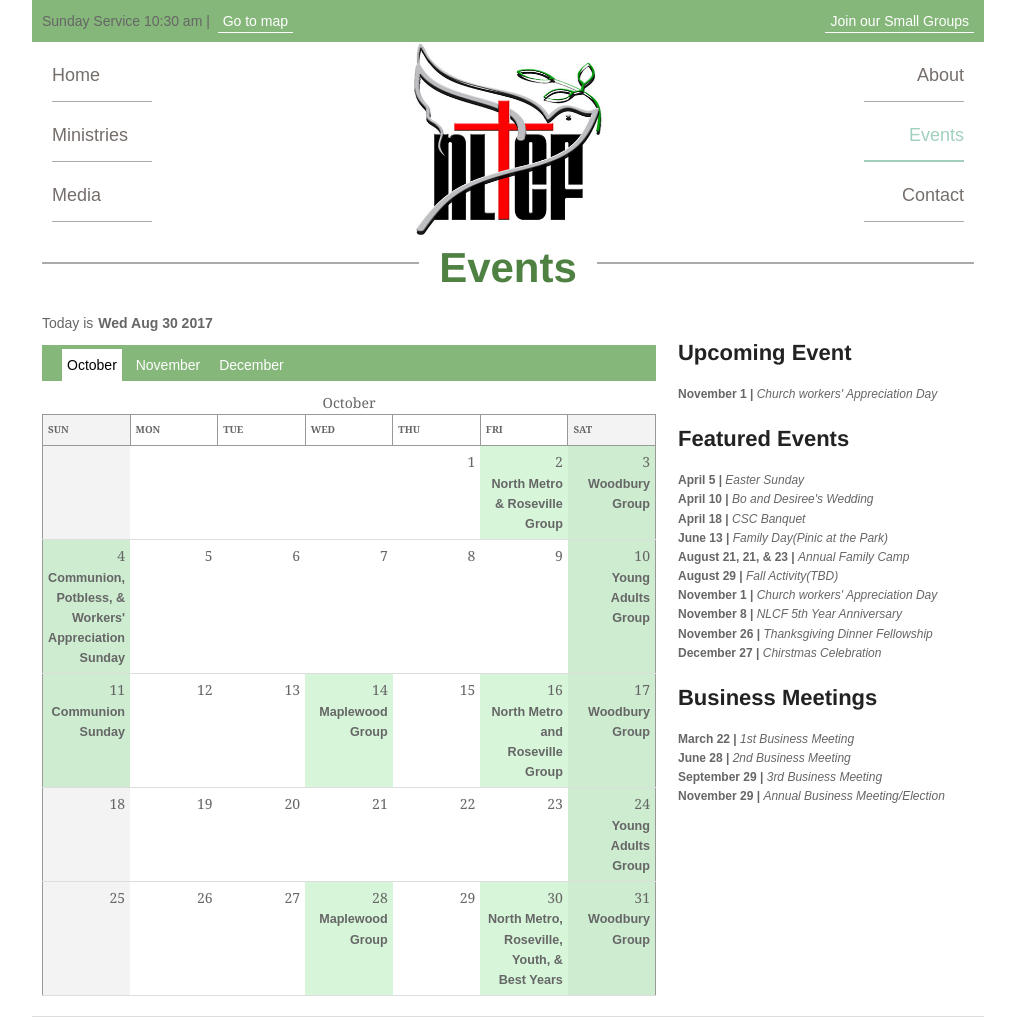
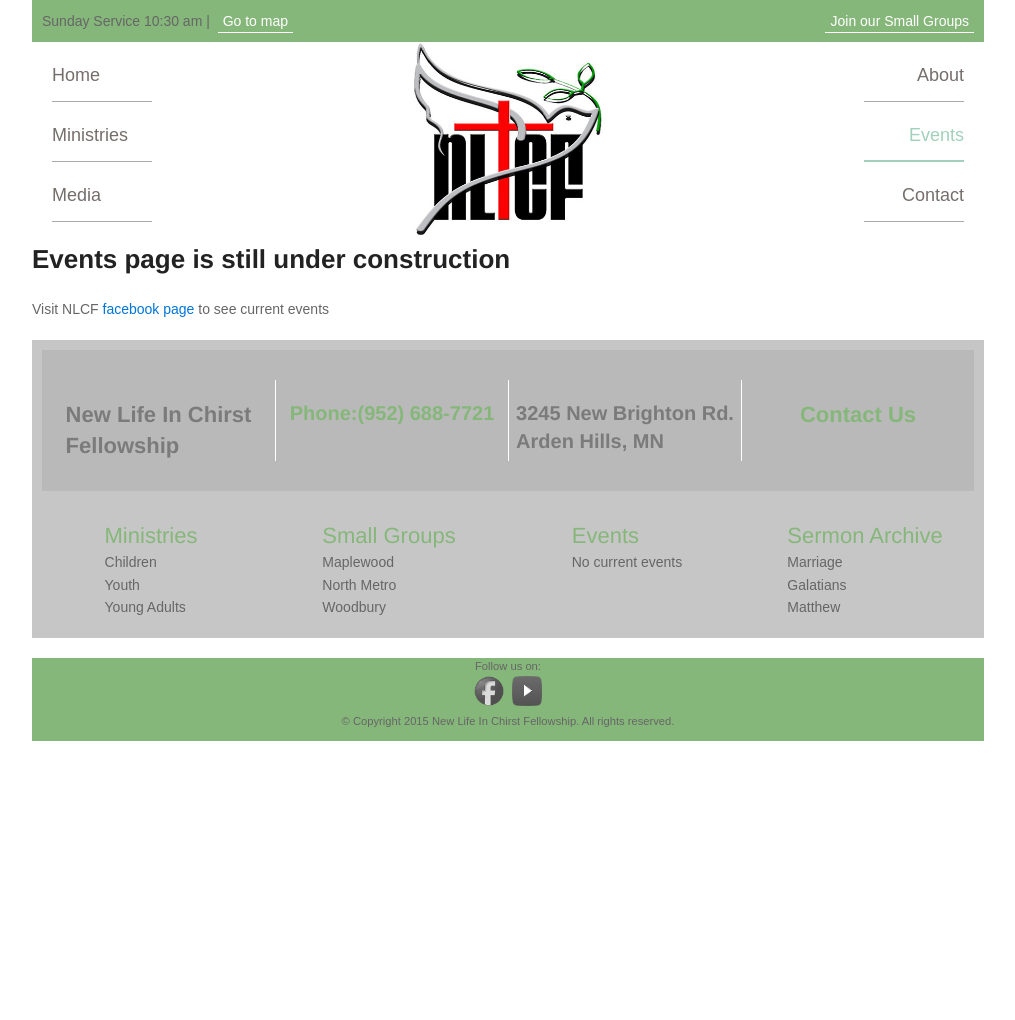
Before and after one commit to jerickBilalat/nlcf-website-v1, a website: page pages/events.html in a window 1280 px wide. Shown: the top 1020 px of the page, without its empty margins (132-1147 px from the left). After the commit the page ends 800 px from the top, so only its background shows below. Drawn offline with Linux system fonts and the light colour scheme; some packages are replaced by stand-ins of ours.

Commit message:
updated main pages

```diff
--- a/pages/events.html
+++ b/pages/events.html
@@ -120,215 +120,225 @@
       </header>
 <!-- End main-header -->
 
-    <div class="ft">
-      <div class="full-title"><h2>Events</h2></div>
-  		<div class="ft-col ft-col-1">
-        <div><span>Today is</span><p id="todayDate"></p></div>
-        <div id="month-selector">
-          <a class="month-name selected-month" data-folder="October">October</a>
-          <a class="month-name" data-folder="November">November</a>
-          <a class="month-name" data-folder="December">December</a>
-        </div>
-        <div class="month-events-load">
-          <div>
-  <h4>Small Groups</h4>
-  <p>Oct. 2, 16, and 30 | North Metro and Roseville Groups</p>
-  <p>Oct. 14 and 28 | Maplwood Group</p>
-  <p>Oct. 3, 17, and 31 | Woodbury Group</p>
-  <p>Oct. 10, and 24 | Young Adults Group</p>
-  <p>Oct. 30 | Youth Night and Best Year's Fellowship</p>
-  <h4>Communion Sundays</h4>
-  <p>Oct. 4 and 11</p>
-  <h4>Others</h4>
-  <p>Oct. 4 | Pot Bless Sunday and <b>Chruch workers' Appreciation Day</b></p>
-  <p>Oct. 18 | <b>NLCF 5th Year Anniversary</b></p>
-</div>
-        </div>
-        <div id="calendar">
-            <div class="current-month">
-              <table class="table">
-  <caption>October</caption>
-  <col class="weekend">
-  <col class="weekday" span="5">
-  <col class="weekend">
-  <thead>
-    <tr>
-      <th>Sun</th>
-      <th>Mon</th>
-      <th>Tue</th>
-      <th>Wed</th>
-      <th>Thu</th>
-      <th>Fri</th>
-      <th>Sat</th>
-    </tr>
-  </thead>
-  <tbody>
-    <tr>
-      <td><div class="day"></div></td>
-      <td><div class="day"></div></td>
-      <td><div class="day"></div></td>
-      <td><div class="day"></div></td>
-      <td><div class="day">1</div></td>
-      <td class="event"><div class="day">2</div>
-        <div class="notes">North Metro &amp; Roseville Group
-        </div>
-      </td>
-      <td class="event"><div class="day">3</div>
-        <div class="notes">Woodbury Group
-        </div>
-      </td>
-    </tr>
-    <tr>
-      <td class="event"><div class="day">4</div>
-        <div class="notes">Communion, Potbless, &amp; Workers' Appreciation Sunday
-        </div>
-      </td>
-      <td><div class="day">5</div></td>
-      <td><div class="day">6</div></td>
-      <td><div class="day">7</div></td>
-      <td><div class="day">8</div></td>
-      <td><div class="day">9</div></td>
-      <td class="event"><div class="day">10</div>
-        <div class="notes">Young Adults Group
-        </div>
-      </td>
-    </tr>
-    <tr>
-      <td class="event"><div class="day">11</div>
-        <div class="notes">Communion Sunday</div>
-      </td>
-      <td><div class="day">12</div></td>
-      <td><div class="day">13</div></td>
-      <td class="event"><div class="day">14</div>
-        <div class="notes">Maplewood Group</div>
-      </td>
-      <td><div class="day">15</div></td>
-      <td class="event"><div class="day">16</div>
-        <div class="notes">North Metro and Roseville Group
-        </div>
-      </td>
-      <td class="event"><div class="day">17</div>
-        <div class="notes">Woodbury Group
-        </div>
-      </td>
-    </tr>
-    <tr>
-      <td><div class="day">18</div></td>
-      <td><div class="day">19</div></td>
-      <td><div class="day">20</div></td>
-      <td><div class="day">21</div></td>
-      <td><div class="day">22</div></td>
-      <td><div class="day">23</div></td>
-      <td class="event"><div class="day">24</div>
-        <div class="notes">Young Adults Group
-        </div>
-      </td>
-    </tr>
-    <tr>
-      <td><div class="day">25</div></td>
-      <td><div class="day">26</div></td>
-      <td><div class="day">27</div></td>
-       <td class="event"><div class="day">28</div>
-        <div class="notes">Maplewood Group
-        </div>
-      </td>
-      <td><div class="day">29</div></td>
-      <td class="event"><div class="day">30</div>
-        <div class="notes">North Metro, Roseville, Youth, &amp; Best Years
-        </div>
-      </td>
-      <td class="event"><div class="day">31</div>
-        <div class="notes">Woodbury Group
-        </div>
-      </td>
-    </tr>
-  </tbody>
-</table>
-            </div>
-            <div class="calendar-load">
-            </div>
-        </div>
-      </div>
+<h3>Events page is still under construction</h3>
+<p>Visit NLCF <a href="https://www.facebook.com/New-Life-In-Christ-Fellowship-Twin-City-MN-163651137101710/">facebook page</a> to see current events</p>
 
-      <section class="ft-col ft-col-2 events-side-info">
-        <h4>Upcoming Event</h4>
-        <p>
-        <strong>November 1 | </strong><em>Church workers' Appreciation Day</em><br>
-        </p>
-        <h4>Featured Events</h4>
-        <p>
-          <strong>April 5 |</strong><em> Easter Sunday</em><br>
-          <strong>April 10 |</strong><em> Bo and Desiree's Wedding</em><br>
-          <strong>April 18 | </strong><em>CSC Banquet</em><br>
-          <strong>June 13 | </strong><em>Family Day(Pinic at the Park)</em><br>
-          <strong>August 21, 21, &amp; 23 | </strong><em>Annual Family Camp</em><br>
-          <strong>August 29 | </strong><em>Fall Activity(TBD)</em><br>
-          <strong>November 1  | </strong><em>Church workers' Appreciation Day</em><br>
-          <strong>November 8 | </strong><em>NLCF 5th Year Anniversary</em><br>
-          <strong>November 26 | </strong><em>Thanksgiving Dinner Fellowship</em><br>
-          <strong>December 27 | </strong><em>Chirstmas Celebration</em><br>
-        </p>
-        <h4 class="big">Business Meetings</h4>
-        <p>
-          <strong>March 22 | </strong><em>1st Business Meeting</em><br>
-          <strong>June 28 | </strong><em>2nd Business Meeting</em><br>
-          <strong>September 29 | </strong><em>3rd Business Meeting</em><br>
-          <strong>November 29 | </strong><em>Annual Business Meeting/Election</em><br>
-        </p>
-      </section>
-    </div>
+
+<!--Start Calendar module-->
+    <!--<div class="ft">-->
+    <!--  <div class="full-title"><h2>Events</h2></div>-->
+  		<!--<div class="ft-col ft-col-1">-->
+    <!--  <div><span>Today is</span><p id="todayDate"></p></div>-->
+
+    <!--  <div id="month-selector">-->
+    <!--    <a class="month-name selected-month" data-folder="October">October</a>-->
+    <!--    <a class="month-name" data-folder="November">November</a>-->
+    <!--    <a class="month-name" data-folder="December">December</a>-->
+    <!--  </div>-->
+
+    <!--  <div class="month-events-load">-->
+    <!--    <div>-->
+    <!--      <h4>Small Groups</h4>-->
+    <!--      <p>Oct. 2, 16, and 30 | North Metro and Roseville Groups</p>-->
+    <!--      <p>Oct. 14 and 28 | Maplwood Group</p>-->
+    <!--      <p>Oct. 3, 17, and 31 | Woodbury Group</p>-->
+    <!--      <p>Oct. 10, and 24 | Young Adults Group</p>-->
+    <!--      <p>Oct. 30 | Youth Night and Best Year's Fellowship</p>-->
+    <!--      <h4>Communion Sundays</h4>-->
+    <!--      <p>Oct. 4 and 11</p>-->
+    <!--      <h4>Others</h4>-->
+    <!--      <p>Oct. 4 | Pot Bless Sunday and <b>Chruch workers' Appreciation Day</b></p>-->
+    <!--      <p>Oct. 18 | <b>NLCF 5th Year Anniversary</b></p>-->
+    <!--    </div>-->
+    <!--  </div>-->
+<!--start calenadr-->
+      <!--<div id="calendar">-->
+      <!--  <div class="current-month">-->
+      <!--    <table class="table">-->
+      <!--      <caption>October</caption>-->
+      <!--      <col class="weekend">-->
+      <!--      <col class="weekday" span="5">-->
+      <!--      <col class="weekend">-->
+      <!--      <thead>-->
+      <!--        <tr>-->
+      <!--          <th>Sun</th>-->
+      <!--          <th>Mon</th>-->
+      <!--          <th>Tue</th>-->
+      <!--          <th>Wed</th>-->
+      <!--          <th>Thu</th>-->
+      <!--          <th>Fri</th>-->
+      <!--          <th>Sat</th>-->
+      <!--        </tr>-->
+      <!--      </thead>-->
+      <!--      <tbody>-->
+      <!--        <tr>-->
+      <!--          <td><div class="day"></div></td>-->
+      <!--          <td><div class="day"></div></td>-->
+      <!--          <td><div class="day"></div></td>-->
+      <!--          <td><div class="day"></div></td>-->
+      <!--          <td><div class="day">1</div></td>-->
+      <!--          <td class="event"><div class="day">2</div>-->
+      <!--            <div class="notes">North Metro &amp; Roseville Group-->
+      <!--            </div>-->
+      <!--          </td>-->
+      <!--          <td class="event"><div class="day">3</div>-->
+      <!--            <div class="notes">Woodbury Group-->
+      <!--            </div>-->
+      <!--          </td>-->
+      <!--        </tr>-->
+      <!--        <tr>-->
+      <!--          <td class="event"><div class="day">4</div>-->
+      <!--            <div class="notes">Communion, Potbless, &amp; Workers' Appreciation Sunday-->
+      <!--            </div>-->
+      <!--          </td>-->
+      <!--          <td><div class="day">5</div></td>-->
+      <!--          <td><div class="day">6</div></td>-->
+      <!--          <td><div class="day">7</div></td>-->
+      <!--          <td><div class="day">8</div></td>-->
+      <!--          <td><div class="day">9</div></td>-->
+      <!--          <td class="event"><div class="day">10</div>-->
+      <!--            <div class="notes">Young Adults Group-->
+      <!--            </div>-->
+      <!--          </td>-->
+      <!--        </tr>-->
+      <!--        <tr>-->
+      <!--          <td class="event"><div class="day">11</div>-->
+      <!--            <div class="notes">Communion Sunday</div>-->
+      <!--          </td>-->
+      <!--          <td><div class="day">12</div></td>-->
+      <!--          <td><div class="day">13</div></td>-->
+      <!--          <td class="event"><div class="day">14</div>-->
+      <!--            <div class="notes">Maplewood Group</div>-->
+      <!--          </td>-->
+      <!--          <td><div class="day">15</div></td>-->
+      <!--          <td class="event"><div class="day">16</div>-->
+      <!--            <div class="notes">North Metro and Roseville Group-->
+      <!--            </div>-->
+      <!--          </td>-->
+      <!--          <td class="event"><div class="day">17</div>-->
+      <!--            <div class="notes">Woodbury Group-->
+      <!--            </div>-->
+      <!--          </td>-->
+      <!--        </tr>-->
+      <!--        <tr>-->
+      <!--          <td><div class="day">18</div></td>-->
+      <!--          <td><div class="day">19</div></td>-->
+      <!--          <td><div class="day">20</div></td>-->
+      <!--          <td><div class="day">21</div></td>-->
+      <!--          <td><div class="day">22</div></td>-->
+      <!--          <td><div class="day">23</div></td>-->
+      <!--          <td class="event"><div class="day">24</div>-->
+      <!--            <div class="notes">Young Adults Group-->
+      <!--            </div>-->
+      <!--          </td>-->
+      <!--        </tr>-->
+      <!--        <tr>-->
+      <!--          <td><div class="day">25</div></td>-->
+      <!--          <td><div class="day">26</div></td>-->
+      <!--          <td><div class="day">27</div></td>-->
+      <!--           <td class="event"><div class="day">28</div>-->
+      <!--            <div class="notes">Maplewood Group-->
+      <!--            </div>-->
+      <!--          </td>-->
+      <!--          <td><div class="day">29</div></td>-->
+      <!--          <td class="event"><div class="day">30</div>-->
+      <!--            <div class="notes">North Metro, Roseville, Youth, &amp; Best Years-->
+      <!--            </div>-->
+      <!--          </td>-->
+      <!--          <td class="event"><div class="day">31</div>-->
+      <!--            <div class="notes">Woodbury Group-->
+      <!--            </div>-->
+      <!--          </td>-->
+      <!--        </tr>-->
+      <!--      </tbody>-->
+      <!--    </table>-->
+      <!--  </div>-->
+
+      <!--  <div class="calendar-load"></div>-->
+
+      <!--</div>-->
+<!--end calendar-->
+
+    <!--  </div>-->
+
+    <!--  <section class="ft-col ft-col-2 events-side-info">-->
+    <!--    <h4>Upcoming Event</h4>-->
+    <!--    <p>-->
+    <!--    <strong>November 1 | </strong><em>Church workers' Appreciation Day</em><br>-->
+    <!--    </p>-->
+    <!--    <h4>Featured Events</h4>-->
+    <!--    <p>-->
+    <!--      <strong>April 5 |</strong><em> Easter Sunday</em><br>-->
+    <!--      <strong>April 10 |</strong><em> Bo and Desiree's Wedding</em><br>-->
+    <!--      <strong>April 18 | </strong><em>CSC Banquet</em><br>-->
+    <!--      <strong>June 13 | </strong><em>Family Day(Pinic at the Park)</em><br>-->
+    <!--      <strong>August 21, 21, &amp; 23 | </strong><em>Annual Family Camp</em><br>-->
+    <!--      <strong>August 29 | </strong><em>Fall Activity(TBD)</em><br>-->
+    <!--      <strong>November 1  | </strong><em>Church workers' Appreciation Day</em><br>-->
+    <!--      <strong>November 8 | </strong><em>NLCF 5th Year Anniversary</em><br>-->
+    <!--      <strong>November 26 | </strong><em>Thanksgiving Dinner Fellowship</em><br>-->
+    <!--      <strong>December 27 | </strong><em>Chirstmas Celebration</em><br>-->
+    <!--    </p>-->
+    <!--    <h4 class="big">Business Meetings</h4>-->
+    <!--    <p>-->
+    <!--      <strong>March 22 | </strong><em>1st Business Meeting</em><br>-->
+    <!--      <strong>June 28 | </strong><em>2nd Business Meeting</em><br>-->
+    <!--      <strong>September 29 | </strong><em>3rd Business Meeting</em><br>-->
+    <!--      <strong>November 29 | </strong><em>Annual Business Meeting/Election</em><br>-->
+    <!--    </p>-->
+    <!--  </section>-->
+    <!--</div>-->
 
 <!-- start event section -->
-<hr>
-    <section class="ft-event">
+<!--<hr>-->
+<!--    <section class="ft-event">-->
 
-    <section>
-      <header class="ft-event-header">
-        <img src="../assets/img/featured-event.jpg">
-      </header>
-      <img src="../assets/img/pages/page-index/nlcfkids.png" alt="A heart to change the world musical">
-      <hr>
-      <p><span>Join Us</span> as we celebrate NLCF's 5th year anniversary through our children's musical <strong>"A Heart to change the World"</strong>, November 8, 2015. Please <em>RSVP</em> now.</p>
-    </section>
-    <aside>
-      <h2>RSVP</h2>
-      <form action="http://formspree.io/jrk.email@yahoo.com" method="Post">
-            <label for="name">Name/s or Family name</label>
-            <input type="text" id="name" name="name">
-            <label for="peopleAttending">Number of people attending</label>
-            <textarea id="peopleAttending" name="peopleAttending" maxlength="2"></textarea>
-            <label for="email">Email(optional)</label>
-            <input type="email" name="_replyto" id="email">
-            <label for="message">Questions(optional)</label>
-            <textarea id="message" name="questions"></textarea>
+<!--    <section>-->
+<!--      <header class="ft-event-header">-->
+<!--        <img src="../assets/img/featured-event.jpg">-->
+<!--      </header>-->
+<!--      <img src="../assets/img/pages/page-index/nlcfkids.png" alt="A heart to change the world musical">-->
+<!--      <hr>-->
+<!--      <p><span>Join Us</span> as we celebrate NLCF's 5th year anniversary through our children's musical <strong>"A Heart to change the World"</strong>, November 8, 2015. Please <em>RSVP</em> now.</p>-->
+<!--    </section>-->
+<!--    <aside>-->
+<!--      <h2>RSVP</h2>-->
+<!--      <form action="http://formspree.io/jrk.email@yahoo.com" method="Post">-->
+<!--            <label for="name">Name/s or Family name</label>-->
+<!--            <input type="text" id="name" name="name">-->
+<!--            <label for="peopleAttending">Number of people attending</label>-->
+<!--            <textarea id="peopleAttending" name="peopleAttending" maxlength="2"></textarea>-->
+<!--            <label for="email">Email(optional)</label>-->
+<!--            <input type="email" name="_replyto" id="email">-->
+<!--            <label for="message">Questions(optional)</label>-->
+<!--            <textarea id="message" name="questions"></textarea>-->
             <!-- under construction -->
             <!-- <input type="hidden" name="_next" value="//site.io/thanks.html" /> -->
-            <input type="hidden" name="_subject" value="New submission!" />
-            <input type="text" name="_gotcha" style="display:none" />
-            <input type="submit" value="Send">
-          </form>
-      <h3>Contact Info</h3>
-      <div>
-        <div id="contactMap"></div>
-      </div>
-      <div class="contact-info">
-        <a href="" class="address">3245 New Brighton Rd.<br>Arden Hills MN 5512</a>
-        <div class="info-buttons">
-          <a href="tel:763-515-3294">Phone:(763)515-3294</a>
-        </div>
-        <div class="info-buttons">
-          <a href="https://www.facebook.com/pages/New-Life-In-Christ-Fellowship-Twin-City-MN/163651137101710" target="_blank"  title="New life in Christ Fellowship Facebook Page">Facebook</a>
-        </div>
-        <div class="info-buttons">
-          <a href="mailto:nlcf.mediagroup@gmail.com">nlcf.mediagroup@gmail.com</a>
-        </div>
-      </div>
-    </aside>
-  </section>
+<!--            <input type="hidden" name="_subject" value="New submission!" />-->
+<!--            <input type="text" name="_gotcha" style="display:none" />-->
+<!--            <input type="submit" value="Send">-->
+<!--          </form>-->
+<!--      <h3>Contact Info</h3>-->
+<!--      <div>-->
+<!--        <div id="contactMap"></div>-->
+<!--      </div>-->
+<!--      <div class="contact-info">-->
+<!--        <a href="" class="address">3245 New Brighton Rd.<br>Arden Hills MN 5512</a>-->
+<!--        <div class="info-buttons">-->
+<!--          <a href="tel:763-515-3294">Phone:(763)515-3294</a>-->
+<!--        </div>-->
+<!--        <div class="info-buttons">-->
+<!--          <a href="https://www.facebook.com/pages/New-Life-In-Christ-Fellowship-Twin-City-MN/163651137101710" target="_blank"  title="New life in Christ Fellowship Facebook Page">Facebook</a>-->
+<!--        </div>-->
+<!--        <div class="info-buttons">-->
+<!--          <a href="mailto:nlcf.mediagroup@gmail.com">nlcf.mediagroup@gmail.com</a>-->
+<!--        </div>-->
+<!--      </div>-->
+<!--    </aside>-->
+<!--  </section>-->
 <!-- end featured event section -->
 
 <!-- start info-bar -->
-      <hr>
       <section class="info-bar row">
         <div class="info-bar-row row1 flex-cont">
           <div class="flex-cont-justify-center"><h4>New Life In Chirst<br>Fellowship</h4></div>
@@ -349,29 +359,27 @@
             <ol>
               <li><a href="../pages/smallgroups.html"><h4>Small Groups</h4></a></li>
               <li>Maplewood</li>
-              <li>Nort Metro</li>
+              <li>North Metro</li>
               <li>Woodbury</li>
           </ol>
           </div>
           <div class="flex-cont-justify-center">
             <ol>
               <li><a href="../pages/events.html"><h4>Events</h4></a></li>
-              <li>NLCF 5th Year Anniversary</li>
-              <li>Thanksging Dinner</li>
-              <li>Christmas Celebration</li>
+              <li>No current events</li>
           </ol>
           </div>
           <div class="flex-cont-justify-center">
             <ol>
               <li><a href="../pages/media.html"><h4>Sermon Archive</h4></a></li>
-              <li>Marraige</li>
+              <li>Marriage</li>
               <li>Galatians</li>
               <li>Matthew</li>
           </ol>
           </div>
         </div>
       </section>
-      <!-- end info-bar -->
+<!-- end info-bar -->
 
 
 <!-- Start footer -->
```
Also changed, not shown: pages/about.html (+4 -6 lines), pages/contact.html (+6 -8 lines), pages/media-pages/galatians1.html (renamed from pages/media-pages/galatians.html, +1 -1 lines), pages/media-pages/matthew.html (renamed from pages/media-pages/upcoming.html, +2 -2 lines), pages/media.html (+36 -35 lines), pages/ministries.html (+9 -11 lines), pages/pastor-message.html (+4 -6 lines), pages/smallgroups.html (+5 -7 lines).
